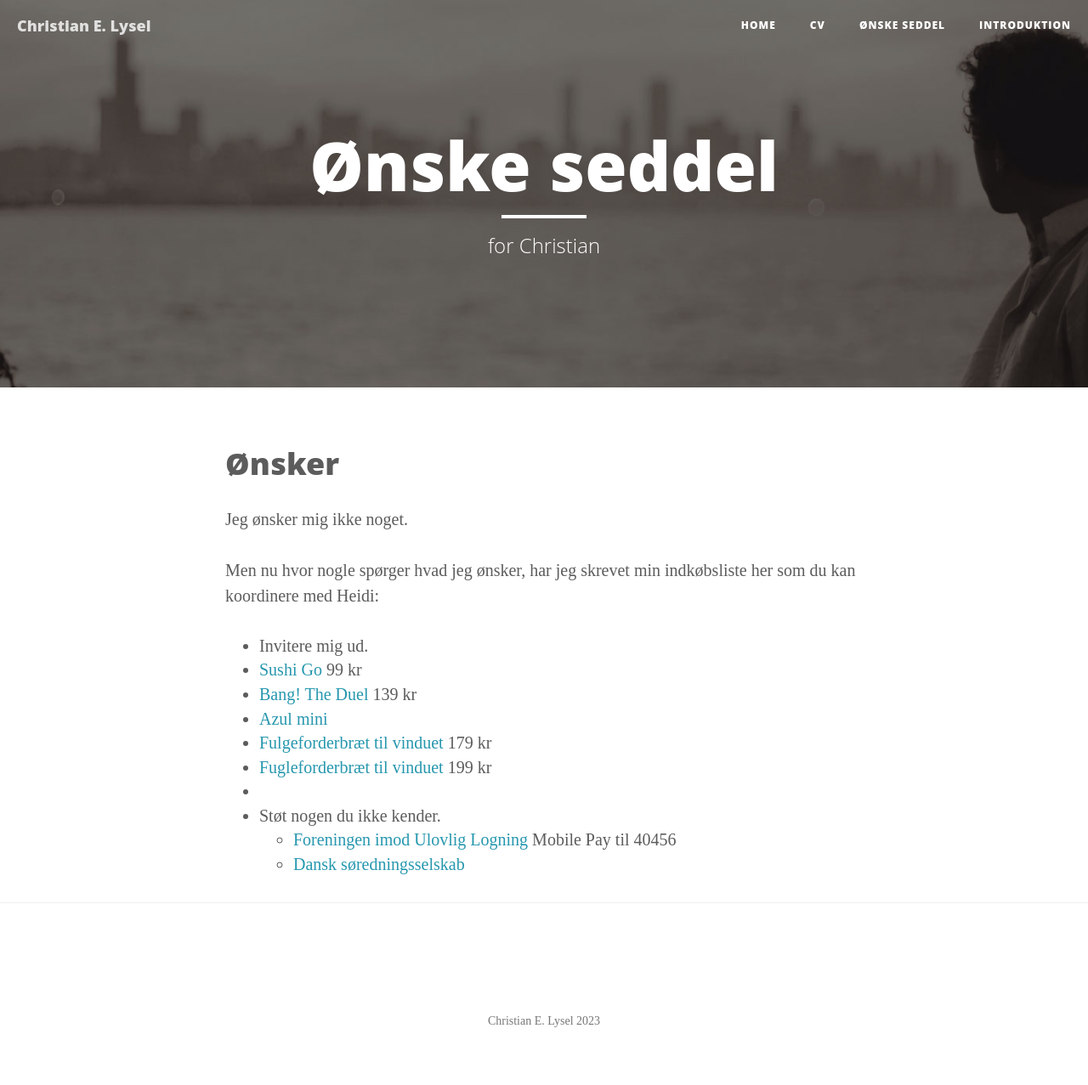
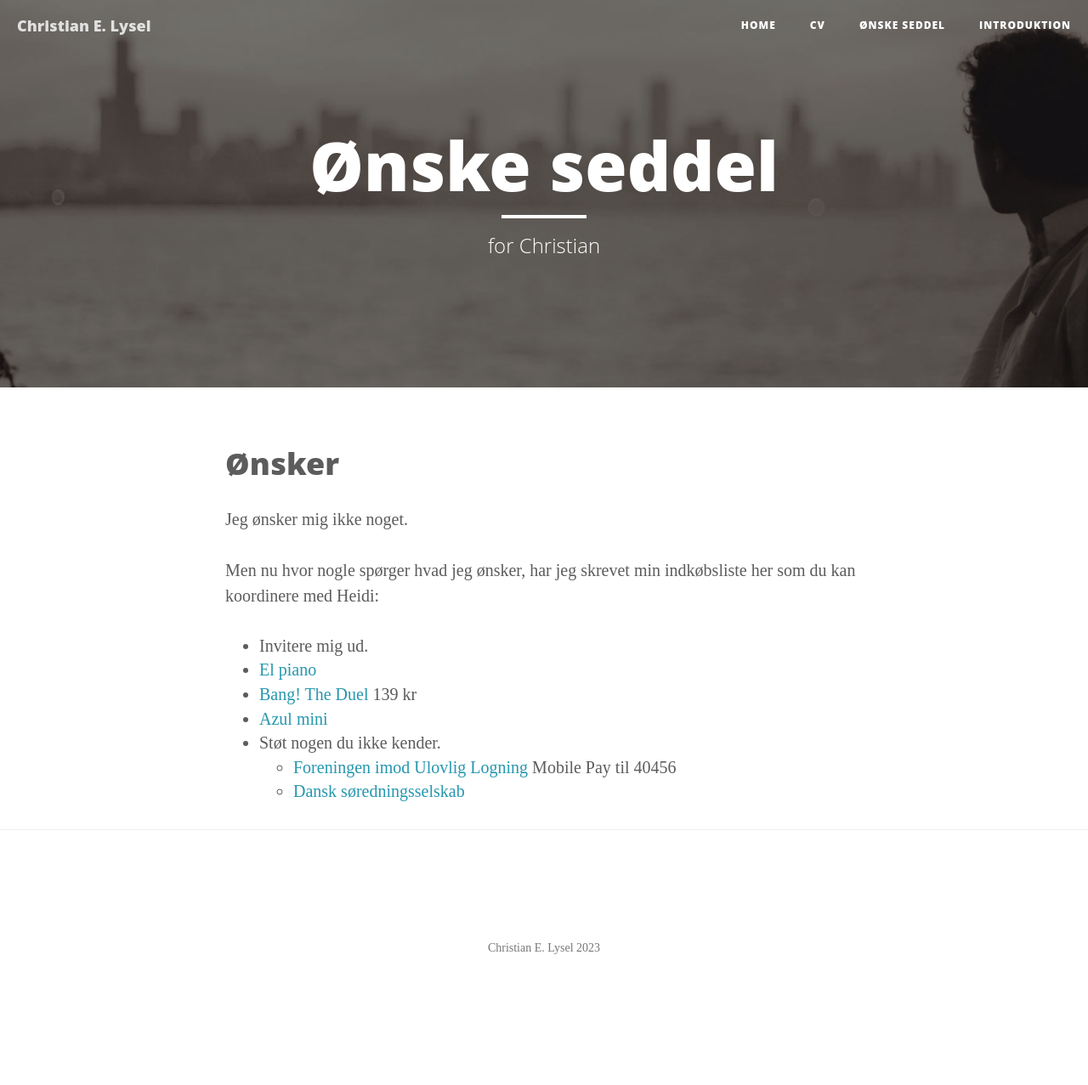
Before and after one commit to clysel/christian.lysel.net, a Jekyll site: the page built from gave.markdown, in a window 1280 px wide. Shown: the whole page at 85% size. Built offline with Jekyll 4.4.1, drawn with Linux system fonts in a browser that asks for light colours; after the commit the page ends 1191 px from its top, so only the background shows below that.

Commit message:
Update gave.markdown

```diff
--- a/gave.markdown
+++ b/gave.markdown
@@ -11,12 +11,9 @@ Jeg ønsker mig ikke noget.
 Men nu hvor nogle spørger hvad jeg ønsker, har jeg skrevet min indkøbsliste her som du kan koordinere med Heidi:
 
 * Invitere mig ud.
-* [Sushi Go](https://www.spelexperten.dk/dk/selskabsspil/familiespil/sushi-go-dk.html) 99 kr
+* [El piano](https://www.thomann.de/dk/kawai_es_120_b.htm?offid=1&affid=802)
 * [Bang! The Duel](https://www.spelexperten.dk/dk/selskabsspil/kortspil/bang-the-duel.html) 139 kr
 * [Azul mini](https://www.hyggeonkel.dk/produkt/azul-mini)
-* [Fulgeforderbræt til vinduet](https://www.frishop.dk/pi/Ryom-fuglefoderhus-til-vindue_7126759_21782.aspx) 179 kr
-* [Fugleforderbræt til vinduet](https://www.hokuskrokus.dk/foderbraetter/wildlife-world-foderbraet-vindue-1474) 199 kr
-*
 * Støt nogen du ikke kender.
   * [Foreningen imod Ulovlig Logning](https://ulovliglogning.dk/#wannahelp) Mobile Pay til 40456
   * [Dansk søredningsselskab](https://dsrs.dk/stot-os)
```
